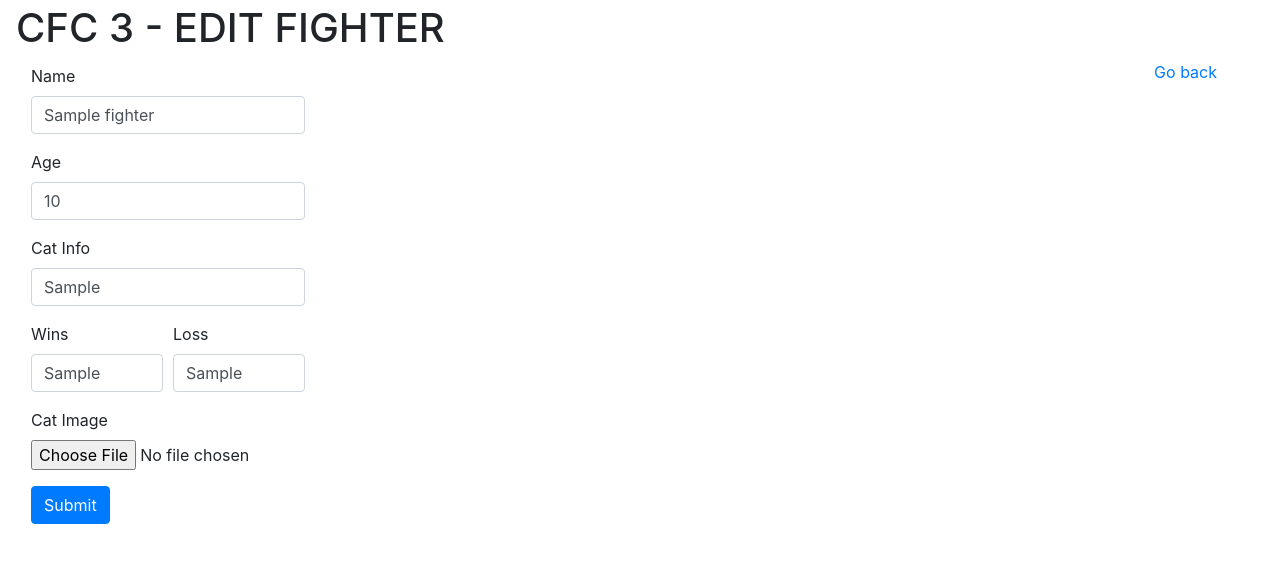
After one commit to B-Matt/CatFighters, a PHP site: page /fighter.php?id=1 in a window 1280 px wide. The commit adds this page. Shown: the top 563 px of the page. Run offline with PHP 8.4, Linux system fonts and the light colour scheme; tables that the repository leaves empty or names only in its code hold one stand-in row (values such as "Sample post").

Commit message:
Implemented editing of a cat fighter.

```diff
--- /dev/null
+++ b/fighter.php
@@ -0,0 +1,74 @@
+<?php
+require_once(__DIR__ . "\src\php\config\config.php");
+require_once(__DIR__ . "\src\php\database\database.php");
+
+if(isset($_GET["id"]))
+{
+    $db = new Database();
+    $fighter = $db->select(sprintf("SELECT f.image_uri, f.name, f.age, f.skills, s.wins, s.loss FROM cf_fighters AS f LEFT JOIN cf_fighter_stats AS s ON f.id = s.fighter_id WHERE f.id = %d", $_GET["id"]));
+
+    if(!isset($fighter[0]))
+    {
+        header("Location: index.php");
+        die();
+    }
+}
+?>
+<!DOCTYPE html>
+<html lang="en">
+
+<head>
+    <meta charset="UTF-8">
+    <meta name="viewport" content="width=device-width, initial-scale=1.0">
+    <title>Zadatak 1</title>
+    <link rel="stylesheet" href="https://stackpath.bootstrapcdn.com/bootstrap/4.4.1/css/bootstrap.min.css"
+        integrity="sha384-Vkoo8x4CGsO3+Hhxv8T/Q5PaXtkKtu6ug5TOeNV6gBiFeWPGFN9MuhOf23Q9Ifjh" crossorigin="anonymous" />
+</head>
+
+<body>
+    <h1 class="mt-1 ml-3"><?php echo isset($_GET['id']) ? "CFC 3 - EDIT FIGHTER" : "CFC 3 - ADD NEW FIGHTER" ?></h1>
+    <div class="container-fluid">
+        <div class="row">
+            <div class="col-3">
+                <div class="mt-1 ml-3">
+                    <form action="src/php/managers/<?php echo isset($_GET["id"]) ? "edit_fighter.php" : "add_fighter.php" ?>" enctype="multipart/form-data" method="post">
+                        <input type="hidden" value="<?php echo $_GET["id"] ?>" name="fighter-id" />
+                        <div class="form-group">
+                            <label for="inputName">Name</label>
+                            <input type="text" class="form-control" id="inputName" name="fighter-name" value='<?php echo isset($fighter[0]) ? $fighter[0]["name"] : "" ?>' required />
+                        </div>
+                        <div class="form-group">
+                            <label for="inputAge">Age</label>
+                            <input type="numeric" class="form-control" id="inputAge" name="fighter-age" value='<?php echo isset($fighter[0]) ? $fighter[0]["age"] : "" ?>' required />
+                        </div>
+                        <div class="form-group">
+                            <label for="inputInfo">Cat Info</label>
+                            <input type="text" class="form-control" id="inputInfo" name="fighter-skills" value='<?php echo isset($fighter[0]) ? $fighter[0]["skills"] : "" ?>' required />
+                        </div>
+                        <div class="form-row">
+                            <div class="form-group col-md-6">
+                                <label for="inputWins">Wins</label>
+                                <input type="numeric" class="form-control" id="inputWins" name="fighter-loss" value='<?php echo isset($fighter[0]) ? $fighter[0]["wins"] : "" ?>' required />
+                            </div>
+                            <div class="form-group col-md-6">
+                                <label for="inputLoss">Loss</label>
+                                <input type="numeric" class="form-control" id="inputLoss" name="fighter-wins" value='<?php echo isset($fighter[0]) ? $fighter[0]["loss"] : "" ?>' required />
+                            </div>
+                        </div>
+                        <div class="form-group">
+                            <label for="inputImage">Cat Image</label>
+                            <input type="file" class="form-control-file" id="inputImage" name="fighter-image" accept="image/jpeg, image/png" required />
+                            <input type="hidden" name="fighter-uri" value='<?php echo isset($fighter[0]) ? $fighter[0]["image_uri"] : "" ?>' />
+                        </div>
+                        <button type="submit" class="btn btn-primary">Submit</button>
+                    </form>
+                </div>
+            </div>
+            <div class="col">
+                <a href="index.php" class="float-right mr-5">Go back</a>
+            </div>
+        </div>
+    </div>
+</body>
+
+</html>
--- a/src/php/database/database.php
+++ b/src/php/database/database.php
@@ -18,12 +18,43 @@ class Database
         }
     }
 
+    public function __destruct()
+    {
+        $this->connection = null;
+    }
+
     public function select($query, $params = [])
     {
         try
         {
             $stmt = $this->executeStmt($query, $params);
             return $stmt->fetchAll();
+        }
+        catch(Exception $e)
+        {
+            throw new Exception($e->getMessage());
+        }
+    }
+
+    public function insert($query, $params = [])
+    {
+        try
+        {
+
+            $this->executeStmt($query, $params);
+            return $this->connection->lastInsertId();
+
+        }catch(Exception $e)
+        {
+            throw new Exception($e->getMessage());
+        }
+    }
+
+    public function update($query, $params)
+    {
+        try
+        {
+            $stmt = $this->executeStmt($query, $params);
         }
         catch(Exception $e)
         {
```
Also changed, not shown: index.php (+22 -14 lines), src/php/managers/add_fighter.php (added, +20 -0 lines), src/php/managers/edit_fighter.php (added, +19 -0 lines), src/php/utils/fighter_edit.php (added, +47 -0 lines), img/cat1.png, img/cat2.png (renamed from img/cat02.png), img/cat3.png (renamed from img/cat03.png), img/cat4.png (renamed from img/cat04.png), img/cat5.png (renamed from img/cat05.png), img/cat6.png (renamed from img/cat06.png).
